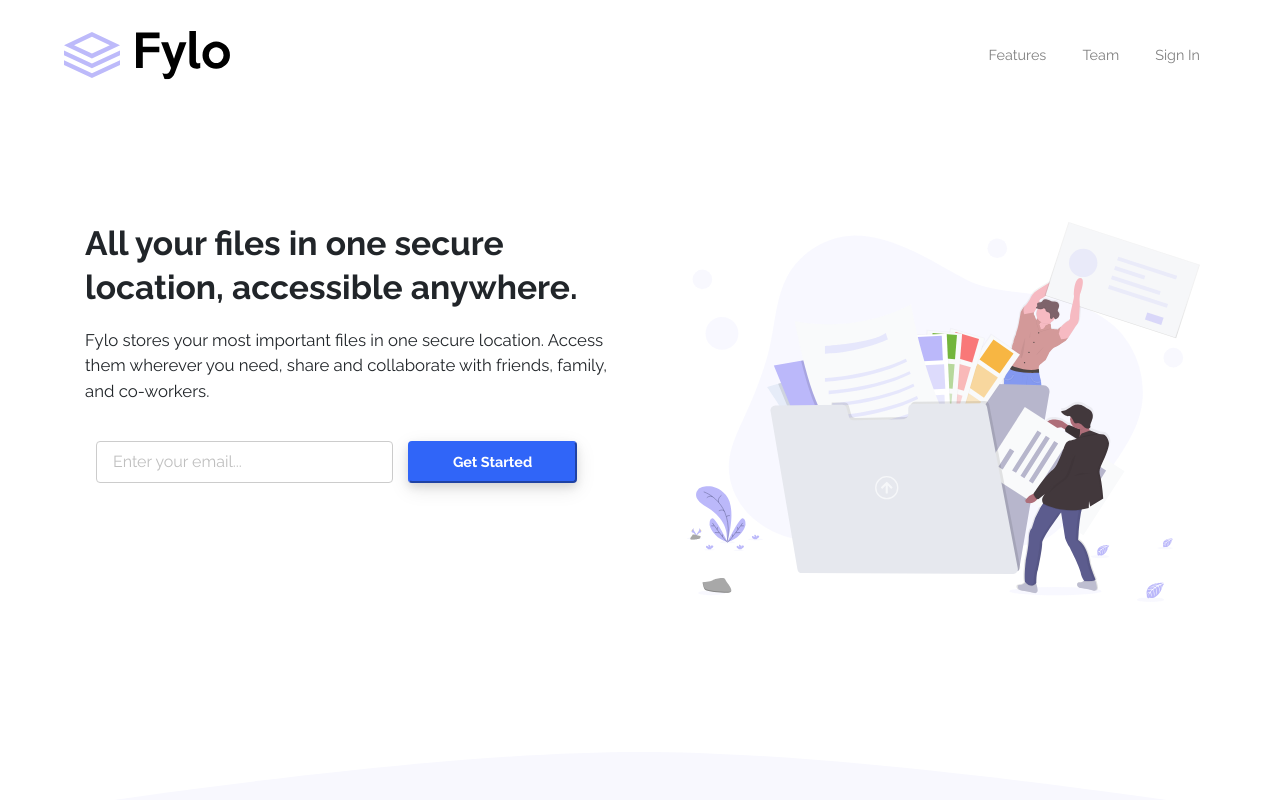
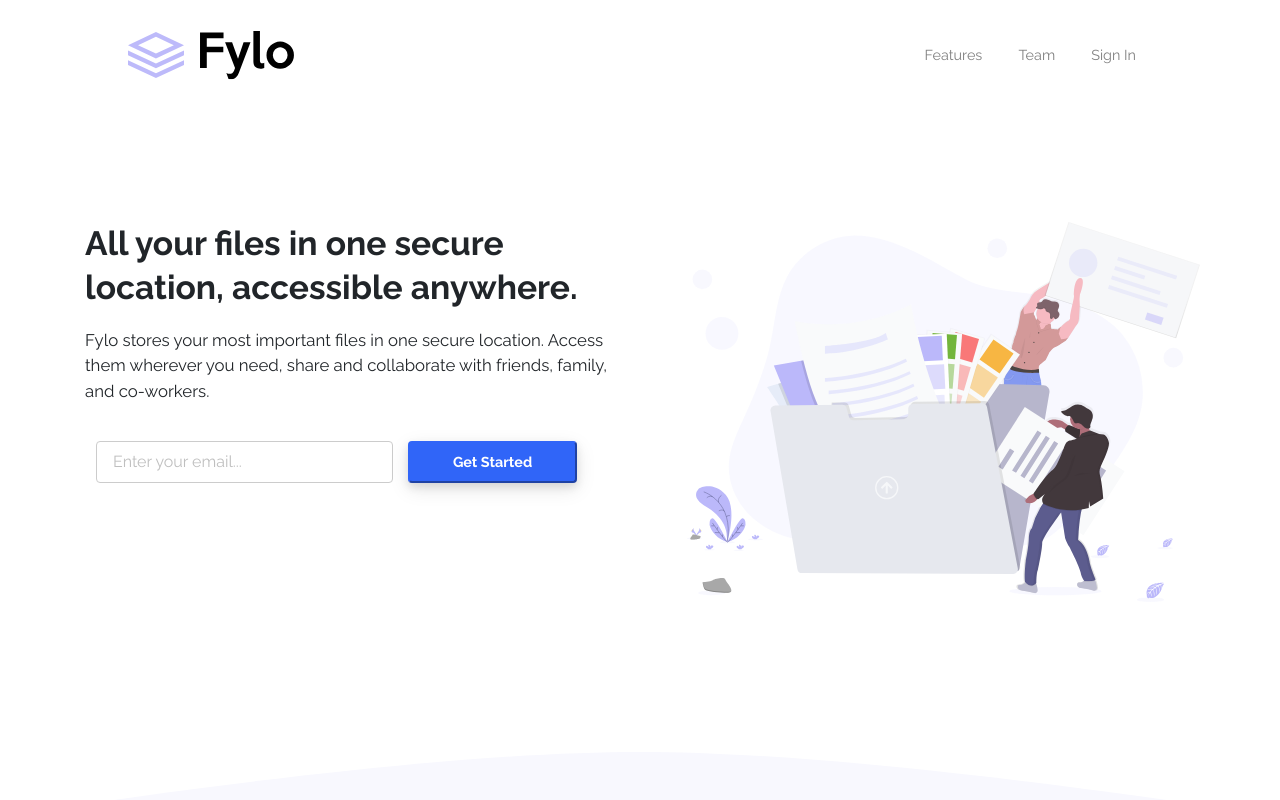
Before and after one commit to Mar5Planet/Fylo-Homepage-Challenge, a plain HTML site: page fylo-landing-page-with-two-column-layout-master/index.html in a window 1280 px wide. Shown: the top 800 px of the page. Drawn offline with nearby package versions, Linux system fonts and the light colour scheme.

Commit message:
Add files via upload

```diff
--- a/fylo-landing-page-with-two-column-layout-master/style.css
+++ b/fylo-landing-page-with-two-column-layout-master/style.css
@@ -39,7 +39,7 @@ h1 {
 /* Navigation Bar */
 .navbar
 {
-  padding: 2% 5%;
+  padding: 2% 10%;
 }
 .navbar-support {
   white-space : nowrap;
```
